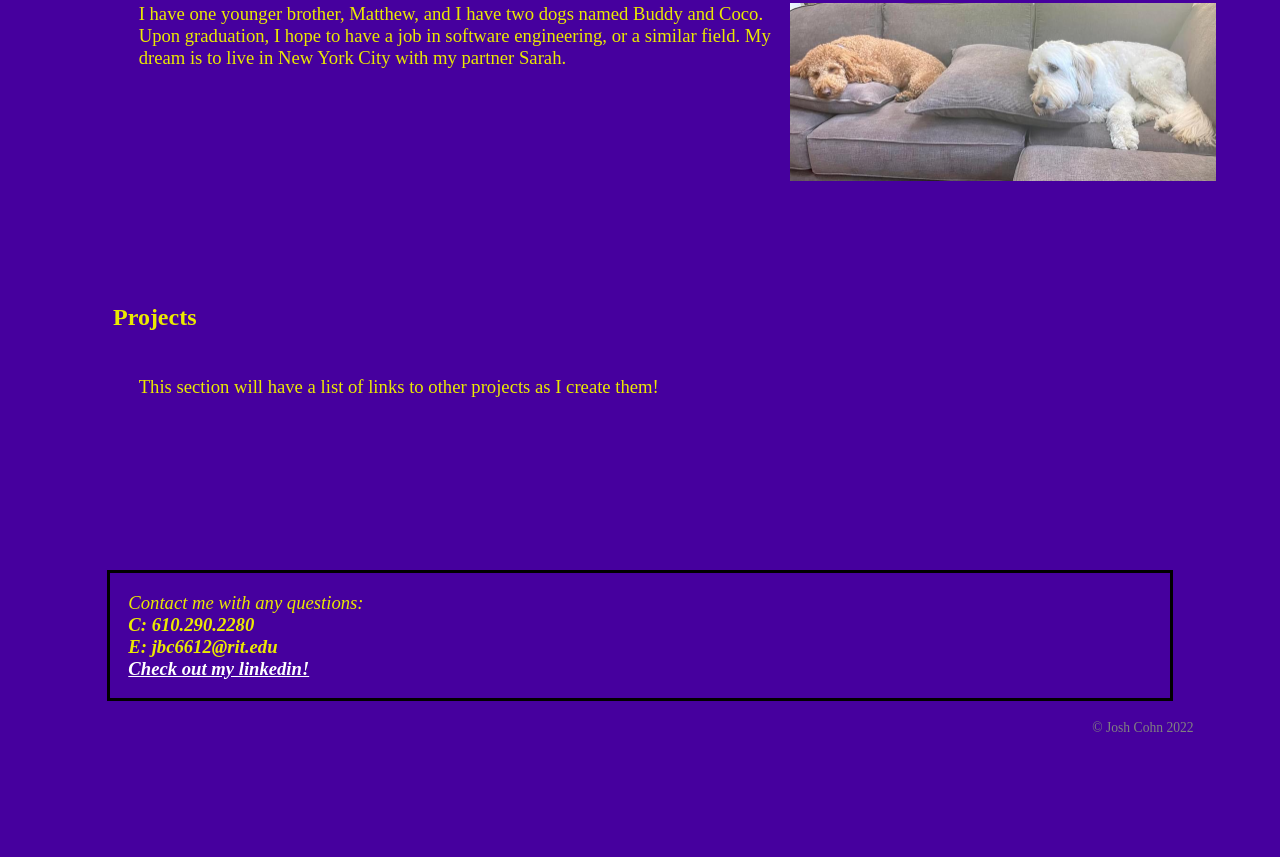
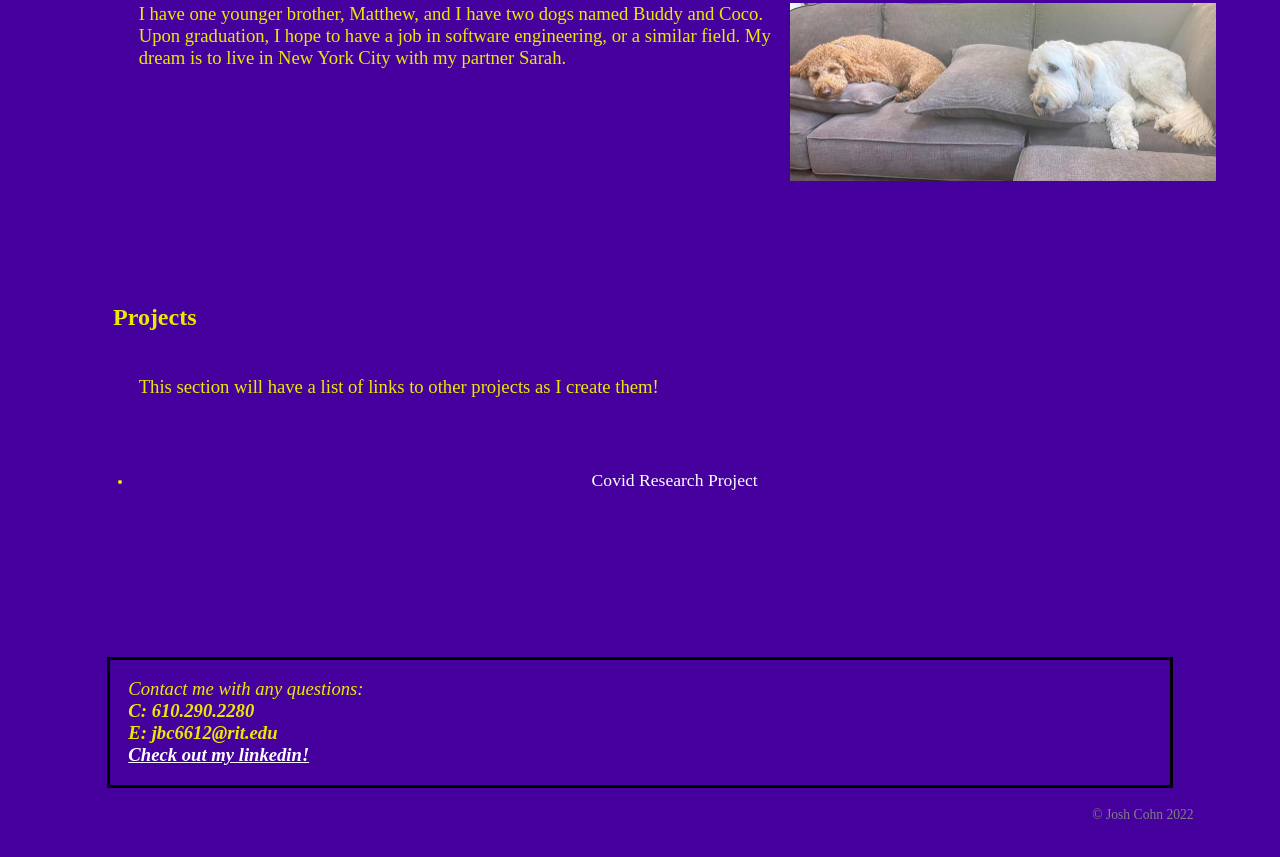
Before and after one commit to joshcohn27/AboutMeSite, a plain HTML site: page index.html in a window 1280 px wide. Shown: the part 1022-1879 px from the top of the page. Before the commit the page ends 1810 px from the top, so only its background shows below. Drawn offline with Linux system fonts and the light colour scheme.

Commit message:
covid research proj

```diff
--- a/index.html
+++ b/index.html
@@ -54,6 +54,9 @@
 			<div>
 				<h2 class=topSpace>Projects</h2>
 				<p>This section will have a list of links to other projects as I create them!</p>
+				<ul>
+					<li><a href="project2/index.html">Covid Research Project</a></li>
+				</ul>
 			</div>
 
 
```
